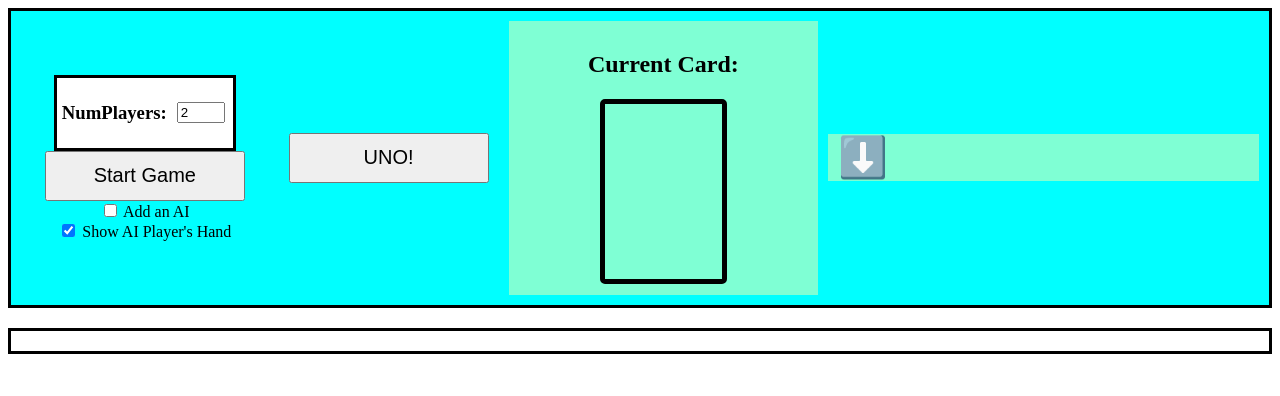
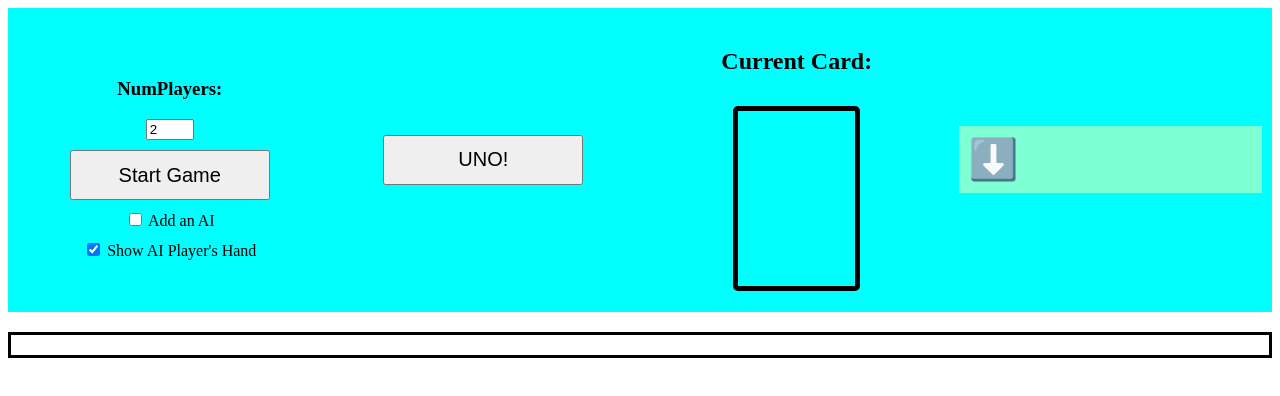
Before and after one commit to HarryWarriner/UNO, a website with bundled scripts: page web-app/index.html in a window 1280 px wide. Built offline with nearby package versions, Linux system fonts and the light colour scheme.

Commit message:
reverse with 2 players, css sizing

```diff
--- a/web-app/default.css
+++ b/web-app/default.css
@@ -9,99 +9,39 @@ body{
 /* ---- Top Section ---- */
 
 .top {
+  display: flex;
+  flex-wrap: wrap; /* allows wrapping on small screens */
+  justify-content: space-between;
+  align-items: center;
+  padding: 10px;
+  gap: 10px;
+  box-sizing: border-box;
   background-color: aqua;
-    display: flex;
-    flex-direction: row;
-    justify-content: space-between;
-    align-items: center; /* 🔥 Vertically center all content */
-    height: var(--top-container-height);
-    border: solid black;
   width: 100%;
-    padding: 10px;
-    box-sizing: border-box;
-    gap: 10px; /* space between sections */
 }
 
-/* All 3 columns */
-.left{
-    flex: 0 0 20%;
-    height: 100%;
+.left, .mid, .uno-button-style, .right {
+  flex: 1 1 200px; /* grow/shrink with a minimum */
+  min-width: 200px;
   box-sizing: border-box;
   display: flex;
   flex-direction: column;
-    justify-content: center;
   align-items: center;
+  gap: 10px;
   padding: 10px;
 }
-.mid {
-    flex: 0 0 25%;
-    height: 100%;
-    box-sizing: border-box;
-    display: flex;
-    flex-direction: column;
-    justify-content: center;
-    align-items: center;
-    padding: 10px;
-}
-.uno-button-style{
-    flex: 0 0 15%;
-    height: 100%;
-    box-sizing: border-box;
-    display: flex;
-    flex-direction: column;
-    justify-content: center;
-    align-items: center;
-    padding: 10px;
-}
+
 .right {
-  flex: 1;
-  display: flex;
   flex-direction: row;
   justify-content: space-between;
   align-items: center;
   background-color: aquamarine;
-  padding: 0 10px;
-  box-sizing: border-box;
-  gap: 10px;
 }
 
-/* Section-specific backgrounds for clarity (optional) */
-.play-card {
-    background-color: yellowgreen;
-}
-.mid,
-.right {
-    background-color: aquamarine;
+.numberOfPlayers, .turn {
+  width: 100%;
 }
 
-
-
-
-
-.turn{
-    display:flex;
-    align-items: center;
-    gap:10px;
-    border: solid black;
-    background: white;
-    padding: 5px;
-    width: 80%;
-    box-sizing: border-box;
-    text-align: left;
-
-}
-.numberOfPlayers{
-    display:flex;
-    align-items: center;
-    gap:10px;
-    border: solid black;
-    background: white;
-    padding: 5px;
-    width: 80%;
-    box-sizing: border-box;
-    text-align: left;
-
-}
 
 /* Arrow container */
 .arrow {
@@ -143,13 +83,15 @@ body{
     margin-bottom: 10px;
 }
 
-.hands{
+.hands {
   border: solid black;
   width: 100%;
   margin-top: 20px;
   padding: 10px;
   box-sizing: border-box;
+  overflow-x: auto;
 }
+
 
 /* Makes cards appear in rows and columns */
 .hand-section > div[id^='hand-'] {
--- a/web-app/index.html
+++ b/web-app/index.html
@@ -52,6 +52,11 @@
       </div>
     </div>
     <div class="hands" id="handsContainer"></div>
+    <dialog id="reverseAgainModal">
+      <p>🔄 Reverse played! It's your turn again.</p>
+      <button id="reverseContinueBtn">Continue</button>
+    </dialog>
+
     <dialog id="colorSelectModal">
       <h3>Choose a color:</h3>
       <div id="colorOptions">
--- a/web-app/uno.js
+++ b/web-app/uno.js
@@ -28,6 +28,9 @@ const vsAI_checkbox = document.getElementById("vsAI");
 const showAIHand_checkbox = document.getElementById("showAIHand");
 const colorSelectModal = document.getElementById("colorSelectModal");
 const colorButtons = document.querySelectorAll(".color-option");
+const reverseAgainModal = document.getElementById("reverseAgainModal");
+const reverseContinueBtn = document.getElementById("reverseContinueBtn");
+
 
 
 let aiPlayerIndex = null;
@@ -223,7 +226,18 @@ UNO.render_hand = (index) => {
 
       if (card.type === "Reverse") {
         state.direction *= -1;
+
+        if (numPlayers === 2) {
+          // 2-player special case: same player goes again
+          showReverseAgainPopup().then(() => {
+            turnFinished = false;
+            UNO.renderAllHands();
+            UNO.renderPlayerStats();
+          });
+          return; // Do not continue turn processing yet
+        }
       }
+
 
       if (card.type === "Skip") {
         state.skipNext = true;
@@ -333,6 +347,20 @@ function chooseColorViaPopup() {
   });
 }
 
+/**
+ * Handle Reverse if there is only 2 players
+ */
+
+function showReverseAgainPopup() {
+  return new Promise((resolve) => {
+    reverseAgainModal.showModal();
+    reverseContinueBtn.onclick = () => {
+      reverseAgainModal.close();
+      resolve();
+    };
+  });
+}
+
 
 /**
  * Handle AI turn.
@@ -349,7 +377,15 @@ UNO.ai_play_turn = () => {
   state.hands = result.updatedHands;
   state.currentCard = result.newCard;
   state.direction = result.direction;
-  if (result.skipNext) state.skipNext = true;
+
+  if (numPlayers === 2 && state.direction === -1 && state.turn === aiPlayerIndex) {
+    // Reverse played by AI in 2-player game
+    state.direction = 1;
+    alert("AI played Reverse — it goes again!");
+    setTimeout(UNO.ai_play_turn, 500); // AI plays again
+    return;
+  }
+
 
   turnFinished = true;
   UNO.render_current_card();
```
Lines whose indentation alone changed are shown as unchanged.
